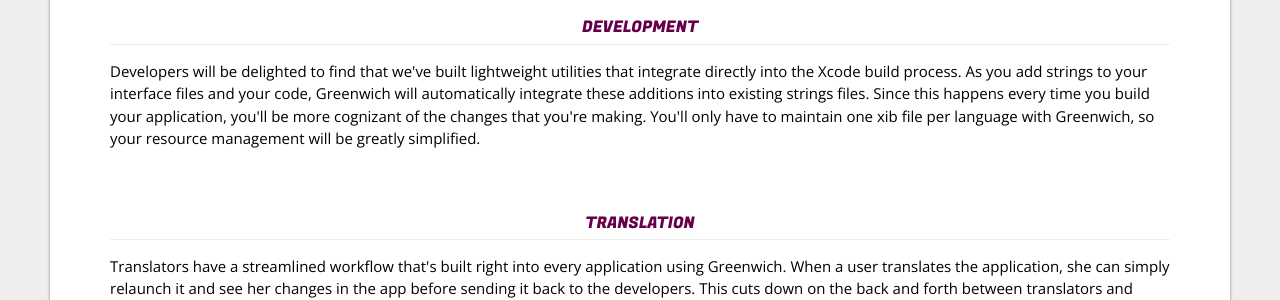
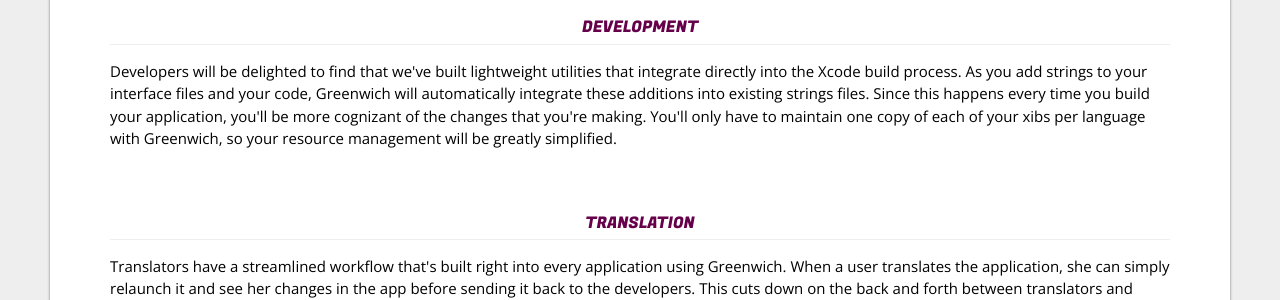
Before and after one commit to fadingred/fadingred.github.com, a Jekyll site: the page built from greenwich/index.html, in a window 1280 px wide. Shown: the part 546-846 px from the top of the page. Built offline with Jekyll 4.4.1, drawn with Linux system fonts in a browser that asks for light colours; Markdown is read by kramdown in place of the engine named in the settings.

Commit message:
Clarified xib management.

```diff
--- a/greenwich/index.html
+++ b/greenwich/index.html
@@ -31,7 +31,7 @@
 		directly into the Xcode build process. As you add strings to your interface files and your code, Greenwich
 		will automatically integrate these additions into existing strings files. Since this happens every
 		time you build your application, you'll be more cognizant of the changes that you're making. You'll only
-		have to maintain one xib file per language with Greenwich, so your resource management will be greatly
+		have to maintain one copy of each of your xibs per language with Greenwich, so your resource management will be greatly
 		simplified.
 	</p>
 	<h2>Translation</h2>
```
